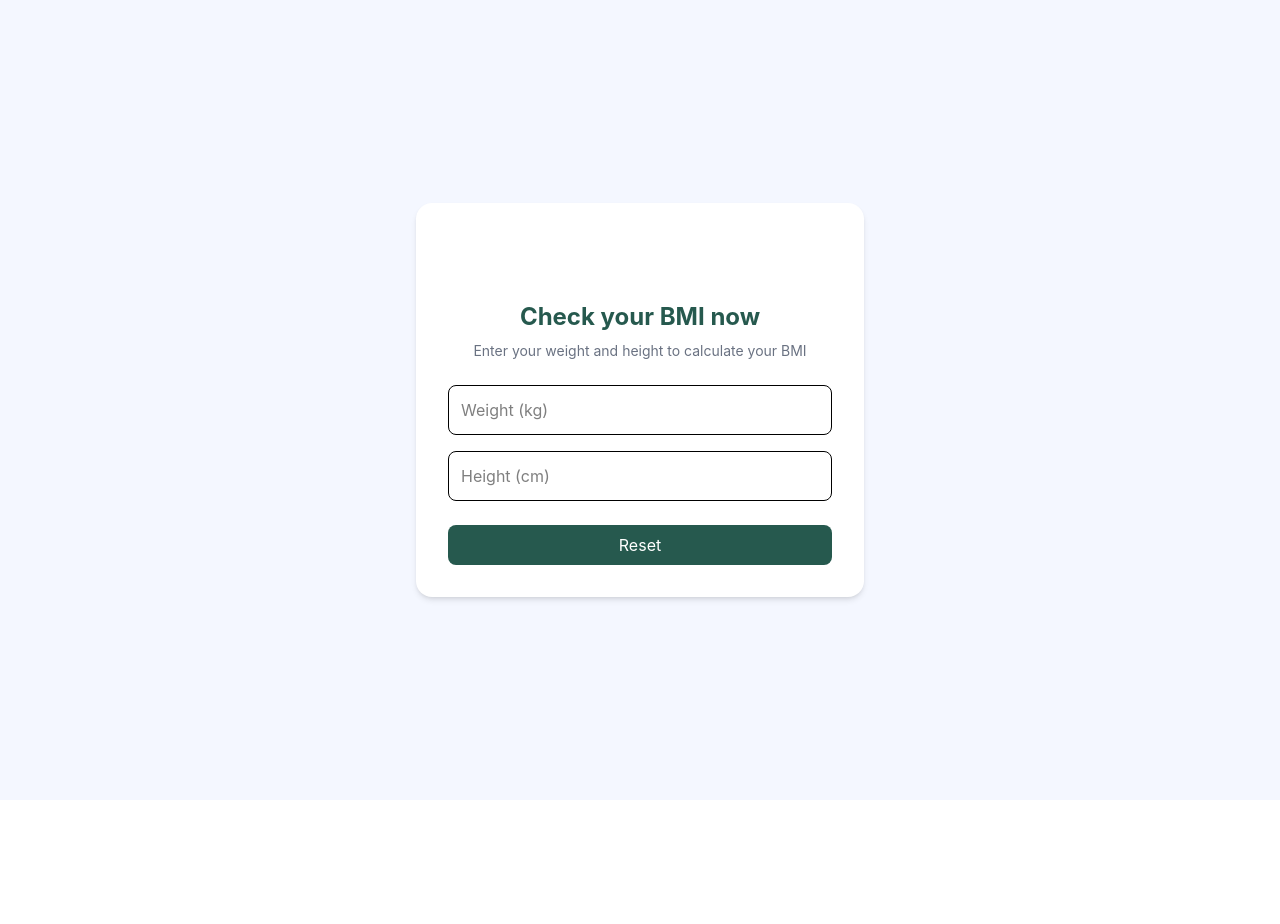
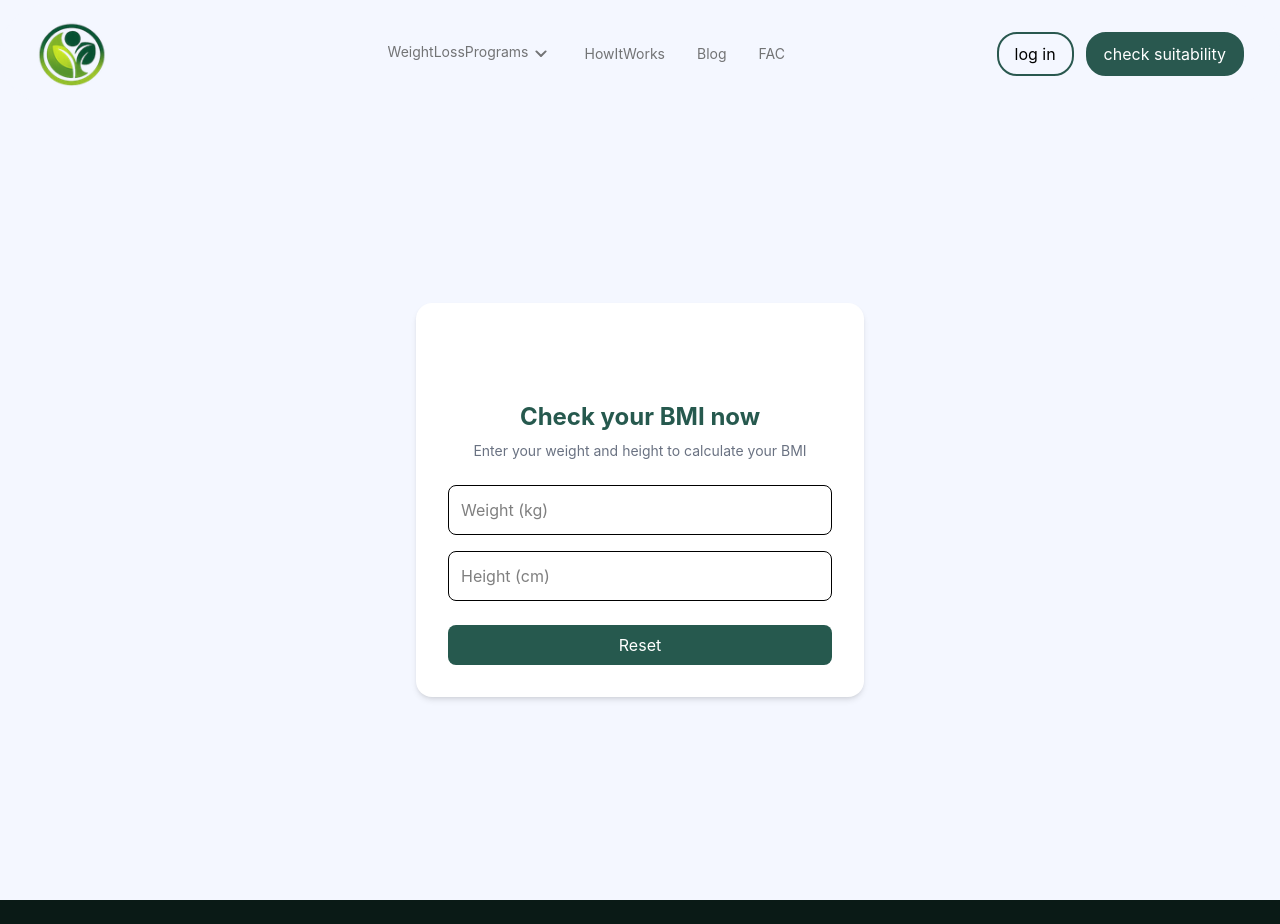
Before and after one commit to abdoelkasby58/slimedo, a Vue app: page /bmicheck in a window 1280 px wide. Shown: the top 924 px of the page. Before the commit the page ends 800 px from the top, so only its background shows below. Built offline with nearby package versions, Linux system fonts and the light colour scheme; some icons are missing.

Commit message:
checkbmi

```diff
--- a/src/components/BmiCheck.vue
+++ b/src/components/BmiCheck.vue
@@ -1,7 +1,9 @@
 <script setup>
 import { ref, computed } from "vue";
 import { Icon } from "@iconify/vue";
-
+import NavBar from "./NavBar.vue";
+import Slimedologo from "@/assets/slimedo_logo.png"
+import Footer from "./Footer.vue";
 const weight = ref("");
 const height = ref("");
 
@@ -22,6 +24,7 @@ const category = computed(() => {
 </script>
 
 <template>
+    <NavBar :logo="Slimedologo"/>
   <div class="min-h-screen flex items-center justify-center bg-[#f4f7ff] p-4">
     <div class="bg-white p-8 rounded-2xl shadow-md w-full max-w-md text-center">
 
@@ -74,4 +77,5 @@ const category = computed(() => {
       </button>
     </div>
   </div>
+  <Footer></Footer>
 </template>
--- a/src/components/LogIn.vue
+++ b/src/components/LogIn.vue
@@ -5,7 +5,7 @@ import NavBar from "./NavBar.vue";
 import Footer from "./Footer.vue";
 import { Icon } from "@iconify/vue";
 import router from "@/router";
-import { useRouter } from "vue-router";
+
 const email = ref("");
 const password = ref("");
 const showPassword = ref(false);
```
